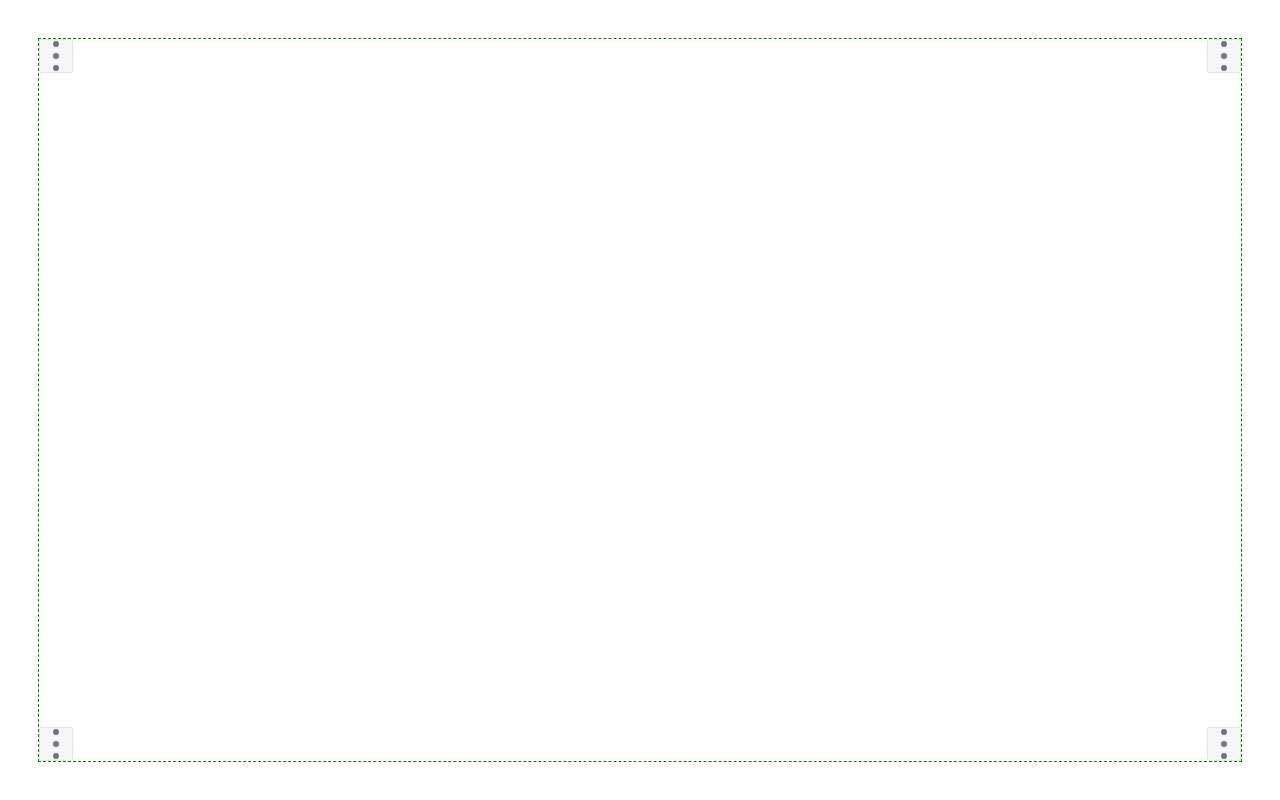
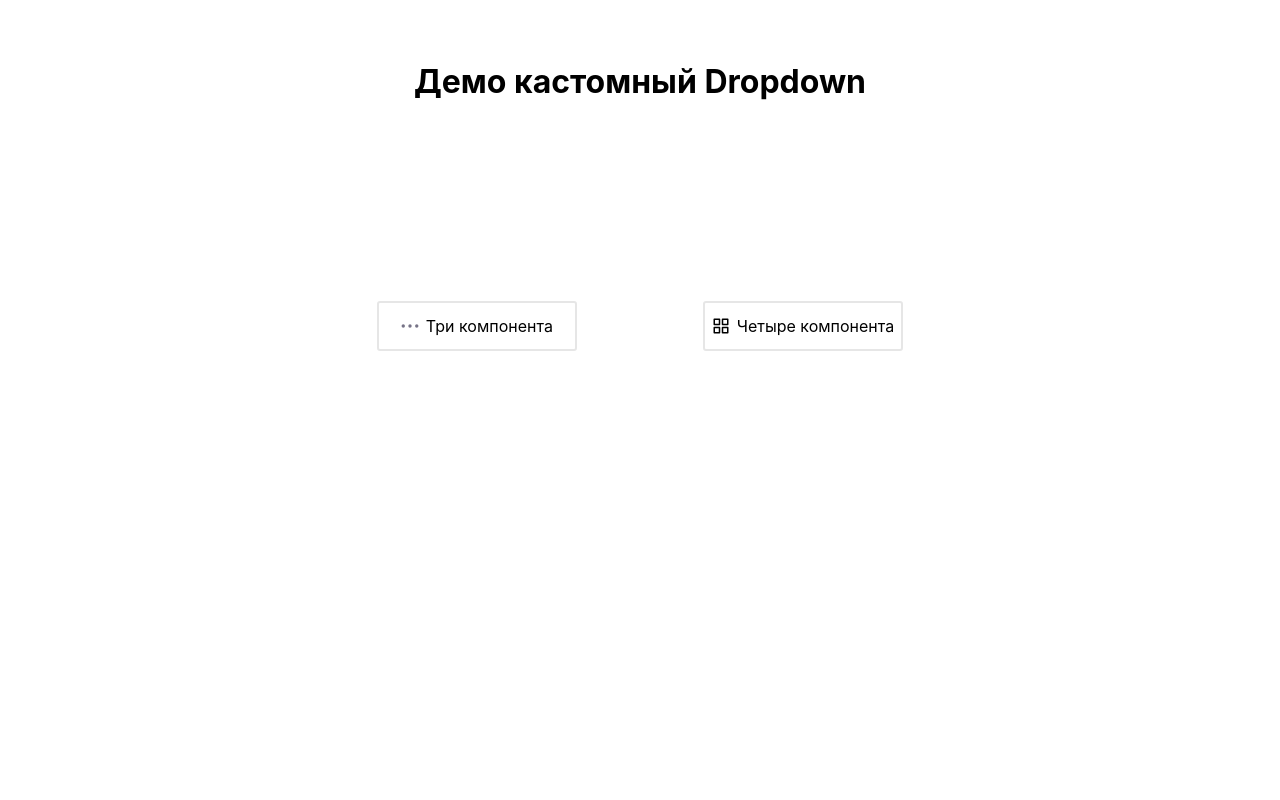
Before and after one commit to timurgain/dynamic-dropdown-react, a React (Vite) app: page / in a window 1280 px wide. Built offline with nearby package versions, Linux system fonts and the light colour scheme.

Commit message:
feat: main page, three components demo

```diff
--- a/package.json
+++ b/package.json
@@ -13,7 +13,8 @@
   },
   "dependencies": {
     "react": "^18.2.0",
-    "react-dom": "^18.2.0"
+    "react-dom": "^18.2.0",
+    "react-router-dom": "^6.15.0"
   },
   "devDependencies": {
     "@types/react": "^18.2.15",
--- a/src/components/app/App.tsx
+++ b/src/components/app/App.tsx
@@ -1,6 +1,16 @@
 import React from 'react';
-import { DropdownDemoPage } from '../../pages/DropdownDemo/DropdownDemoPage';
+import { Routes, Route } from 'react-router-dom';
+import { MainPage } from '../../pages/MainPage/MainPage';
+import { ThreeDropdownsDemoPage } from '../../pages/ThreeDropdownsDemoPage/ThreeDropdownsDemoPage';
+import { FourDropdownsDemoPage } from '../../pages/FourDropdownsDemoPage/FourDropdownsDemoPage';
 
 export function App(): React.JSX.Element {
-  return <DropdownDemoPage />;
+  return (
+    <Routes>
+      <Route path="/" element={<MainPage />} />
+      <Route path="/three" element={<ThreeDropdownsDemoPage />} />
+      <Route path="four" element={<FourDropdownsDemoPage />} />
+      <Route path="*" element={<div>404</div>} />
+    </Routes>
+  );
 }
--- a/src/components/dropdown/Dropdown.css
+++ b/src/components/dropdown/Dropdown.css
@@ -1,4 +1,5 @@
 .dropdown {
+  position: relative;
   display: flex;
   flex-direction: column-reverse;
 }
--- a/src/hooks/useDropdownClose.tsx
+++ b/src/hooks/useDropdownClose.tsx
@@ -1,4 +1,8 @@
-export function useDropdownClose(isOpen: boolean, setClose: () => void) {
+export function useDropdownClose(
+  isOpen: boolean,
+  setClose: () => void,
+  closeClassList: string[],
+) {
   function escClose() {
     function handleEscClose(evt: KeyboardEvent) {
       if (evt.key === 'Escape') {
@@ -18,7 +22,7 @@ export function useDropdownClose(isOpen: boolean, setClose: () => void) {
     function handleClickClose(evt: MouseEvent) {
       const target = evt.target as HTMLElement;
 
-      const isClosing = ['main', 'main__section'].some((cls) =>
+      const isClosing = closeClassList.some((cls) =>
         Array.from(target.classList).includes(cls),
       );
       if (isClosing) {
--- a/src/main.tsx
+++ b/src/main.tsx
@@ -1,5 +1,6 @@
 import React from 'react';
 import ReactDOM from 'react-dom/client';
+import { BrowserRouter } from 'react-router-dom';
 import { App } from './components/app/App';
 import './styles/index.css';
 
@@ -9,6 +10,8 @@ const root = ReactDOM.createRoot(
 
 root.render(
   <React.StrictMode>
-    <App />
+    <BrowserRouter>
+      <App />
+    </BrowserRouter>
   </React.StrictMode>,
 );
--- a/src/pages/DropdownDemo/DropdownDemoPage.css
+++ b/src/pages/FourDropdownsDemoPage/FourDropdownsDemoPage.css
@@ -10,7 +10,7 @@
   position: relative;
   width: 100%;
   height: 100%;
-  border: 1px dashed green;
+  border: 1px dashed rgba(245 245 245 / 100%);
 }
 
 .main__section > * {
--- /dev/null
+++ b/src/pages/FourDropdownsDemoPage/FourDropdownsDemoPage.tsx
@@ -0,0 +1,57 @@
+import React from 'react';
+import './FourDropdownsDemoPage.css';
+import { Dropdown } from '../../components/dropdown/Dropdown';
+import { TriggerElementTemplate as Trigger } from '../../components/UI/trigger-element-template/TriggerElementTemplate';
+import { menuItems } from '../../utils/constants';
+import { useDropdownClose } from '../../hooks/useDropdownClose';
+
+export function FourDropdownsDemoPage(): React.JSX.Element {
+  const [openOne, SetOpenOne] = React.useState<boolean>(false);
+  const [openTwo, SetOpenTwo] = React.useState<boolean>(false);
+  const [openThree, SetOpenThree] = React.useState<boolean>(false);
+  const [openFour, SetOpenFour] = React.useState<boolean>(false);
+
+  const dropdowns: [boolean, React.Dispatch<React.SetStateAction<boolean>>][] =
+    [
+      [openOne, SetOpenOne],
+      [openTwo, SetOpenTwo],
+      [openThree, SetOpenThree],
+      [openFour, SetOpenFour],
+    ];
+  const isAnyOpen = openOne || openTwo || openThree || openFour;
+
+  const { escClose, clickClose } = useDropdownClose(isAnyOpen, closeAll, [
+    'main',
+    'main__section',
+  ]);
+  React.useEffect(escClose, [isAnyOpen, escClose]);
+  React.useEffect(clickClose, [isAnyOpen, clickClose]);
+
+  function closeAll() {
+    dropdowns.forEach(([, setOpen]) => setOpen(false));
+  }
+
+  function handleClick(index: number) {
+    closeAll();
+    const [open, setOpen] = dropdowns[index];
+    setOpen(!open);
+  }
+
+  return (
+    <main className="main">
+      <section className="main__section">
+        {dropdowns.map(([open], index) => {
+          return (
+            <Dropdown
+              key={index}
+              items={menuItems}
+              triggerComponent={<Trigger />}
+              triggerAction={() => handleClick(index)}
+              open={open}
+            />
+          );
+        })}
+      </section>
+    </main>
+  );
+}
--- /dev/null
+++ b/src/pages/MainPage/MainPage.css
@@ -0,0 +1,45 @@
+.main-page {
+  display: flex;
+  flex-direction: column;
+  row-gap: 25vh;
+  align-items: center;
+  padding: 5%;
+  min-width: 320px;
+  max-width: 1024px;
+  margin: 0 auto;
+}
+
+.main-page__title {
+  text-align: center;
+  margin: 0;
+}
+
+.main-page__section {
+  margin: 0 auto;
+  display: flex;
+  justify-content: space-around;
+  align-items: center;
+  flex-wrap: wrap;
+  row-gap: 25px;
+  column-gap: 25px;
+  width: 70%;
+}
+
+.main-page__link {
+  display: flex;
+  justify-content: center;
+  column-gap: 7px;
+  align-items: center;
+  height: 50px;
+  min-width: 200px;
+  padding: 7px;
+  border: 2px solid rgba(230 230 230 / 100%);
+  border-radius: 3px;
+  background-color: rgba(255 255 255 / 100%);
+  transition: background-color 0.2s linear;
+}
+
+.main-page__link:hover {
+  background-color: rgba(230 230 230 / 100%);
+  border-radius: 2px;
+}
--- /dev/null
+++ b/src/pages/MainPage/MainPage.tsx
@@ -0,0 +1,23 @@
+import React from 'react';
+import { Link } from 'react-router-dom';
+import './MainPage.css';
+import iconTreePath from '../../assets/more-actions.svg';
+import iconFourPath from '../../assets/icon-grid.svg';
+
+export function MainPage(): React.JSX.Element {
+  return (
+    <main className="main-page">
+      <h1 className="main-page__title">Демо кастомный Dropdown</h1>
+      <section className="main-page__section">
+        <Link className="main-page__link" to="/three">
+          <img className="item__img" src={iconTreePath} alt="Icon" />
+          <span>Три компонента</span>
+        </Link>
+        <Link className="main-page__link" to="/four">
+          <img className="item__img" src={iconFourPath} alt="Icon" />
+          <span>Четыре компонента</span>
+        </Link>
+      </section>
+    </main>
+  );
+}
--- /dev/null
+++ b/src/pages/ThreeDropdownsDemoPage/ThreeDropdownsDemoPage.css
@@ -0,0 +1,13 @@
+.main-three {
+  min-height: 500px;
+  padding: 80% 3%;
+}
+
+.main-three__section {
+  width: 100%;
+  height: 100%;
+  border: 1px dashed rgba(245 245 245 / 100%);
+  display: flex;
+  flex-direction: row;
+  justify-content: space-between;
+}
--- a/src/pages/DropdownDemo/DropdownDemoPage.tsx
+++ b/src/pages/ThreeDropdownsDemoPage/ThreeDropdownsDemoPage.tsx
@@ -1,26 +1,27 @@
 import React from 'react';
-import './DropdownDemoPage.css';
+import './ThreeDropdownsDemoPage.css';
 import { Dropdown } from '../../components/dropdown/Dropdown';
 import { TriggerElementTemplate as Trigger } from '../../components/UI/trigger-element-template/TriggerElementTemplate';
 import { menuItems } from '../../utils/constants';
 import { useDropdownClose } from '../../hooks/useDropdownClose';
 
-export function DropdownDemoPage(): React.JSX.Element {
+export function ThreeDropdownsDemoPage(): React.JSX.Element {
   const [openOne, SetOpenOne] = React.useState<boolean>(false);
   const [openTwo, SetOpenTwo] = React.useState<boolean>(false);
   const [openThree, SetOpenThree] = React.useState<boolean>(false);
-  const [openFour, SetOpenFour] = React.useState<boolean>(false);
 
   const dropdowns: [boolean, React.Dispatch<React.SetStateAction<boolean>>][] =
     [
       [openOne, SetOpenOne],
       [openTwo, SetOpenTwo],
       [openThree, SetOpenThree],
-      [openFour, SetOpenFour],
     ];
-  const isAnyOpen = openOne || openTwo || openThree || openFour;
+  const isAnyOpen = openOne || openTwo || openThree;
 
-  const { escClose, clickClose } = useDropdownClose(isAnyOpen, closeAll);
+  const { escClose, clickClose } = useDropdownClose(isAnyOpen, closeAll, [
+    'main-three',
+    'main-three__section',
+  ]);
   React.useEffect(escClose, [isAnyOpen, escClose]);
   React.useEffect(clickClose, [isAnyOpen, clickClose]);
 
@@ -35,8 +36,8 @@ export function DropdownDemoPage(): React.JSX.Element {
   }
 
   return (
-    <main className="main">
-      <section className="main__section">
+    <main className="main-three">
+      <section className="main-three__section">
         {dropdowns.map(([open], index) => {
           return (
             <Dropdown
```
Also changed, not shown: src/assets/icon-grid.svg (added), 1 other file (tests, documents, lock files or other folders).
